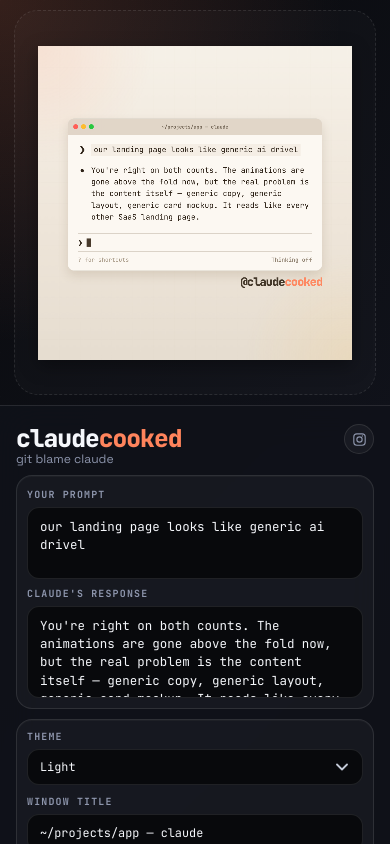
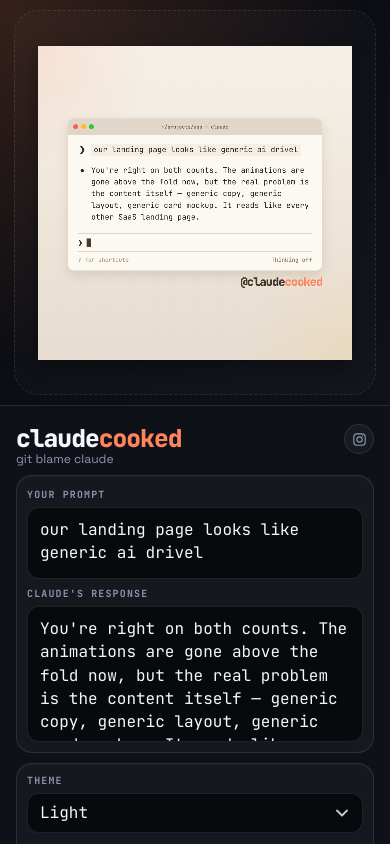
Before and after one commit to jeanpaulsio/claudecooked, a React (Vite) app: page / in a window 390 px wide. Shown: the top 844 px of the page. Built offline with nearby package versions, Linux system fonts and the light colour scheme.

Commit message:
Prevent mobile input zoom on focus (#5)

```diff
--- a/src/styles/app.css
+++ b/src/styles/app.css
@@ -722,6 +722,11 @@
     padding: 18px 16px 20px;
   }
 
+  .editor-textarea,
+  .editor-input {
+    font-size: 16px;
+  }
+
   .editor-textarea {
     max-height: none;
     overflow-y: hidden;
```
